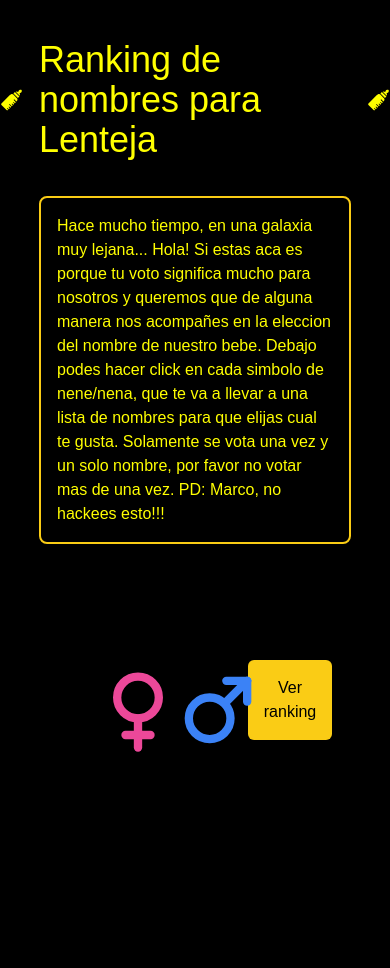
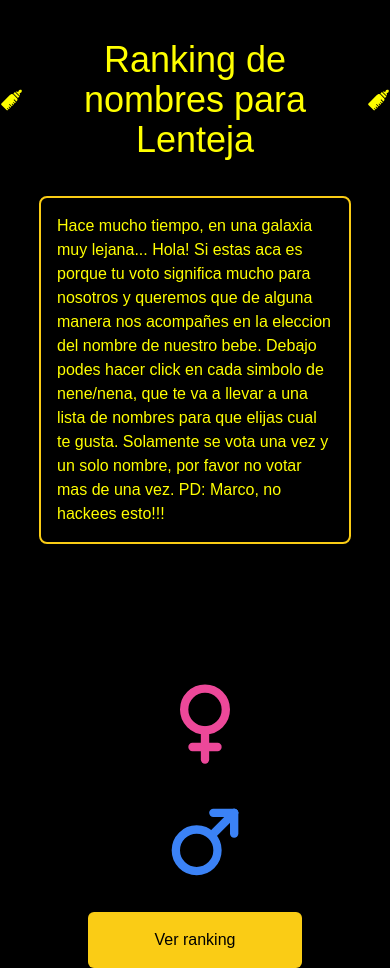
Before and after one commit to FeDev13/baby-names-, a Next.js app: page / in a window 390 px wide. Before the commit the page ends 844 px from the top, so only its background shows below. Built offline with nearby package versions, Linux system fonts and the light colour scheme; a web font is replaced by a local one.

Commit message:
fix responsive layout

```diff
--- a/app/female/page.tsx
+++ b/app/female/page.tsx
@@ -35,7 +35,7 @@ export default function FemaleNames() {
   return (
     <div className='flex flex-col items-center justify-center'>
         <div className='flex'>
-            <h1 className='text-4xl mt-2'>Nombres de princesa</h1>
+            <h1 className='text-4xl mt-2 text-center'>Nombres de princesa</h1>
             <FaRebel className='text-5xl mx-6' />
         </div>
 
--- a/app/male/page.tsx
+++ b/app/male/page.tsx
@@ -34,7 +34,7 @@ export default function MaleNames() {
   return (
     <div className='flex flex-col items-center justify-center'>
         <div className='flex'>
-            <h1 className='text-4xl mt-2'>Nombres de jedi</h1>
+            <h1 className='text-4xl mt-2 text-center'>Nombres de jedi</h1>
             <GiLightSabers className='text-4xl mx-4 mt-2' />
         </div>
 
--- a/app/page.tsx
+++ b/app/page.tsx
@@ -23,10 +23,10 @@ export default function Home() {
     <div className="flex flex-col items-center justify-center">
       <div className="flex flex-row items-center justify-center mt-10">
         <GiBabyBottle className="w-10 h-10 text-2xl" />
-        <h1 className="text-4xl mx-4">Ranking de nombres para Lenteja</h1>
+        <h1 className="text-4xl mx-4 text-center">Ranking de nombres para Lenteja</h1>
         <GiBabyBottle className="w-10 h-10 text-2xl" />
       </div>
-      <p className="mx-2 w-[80%] text-md font-thin my-9 border-2 border-yellow-400 rounded-lg p-4">
+      <p className="mx-2 w-[80%] text-md font-thin mt-9 mb-2 border-2 border-yellow-400 rounded-lg p-4">
         Hace mucho tiempo, en una galaxia muy lejana...
         Hola! Si estas aca es porque tu voto significa mucho para nosotros y
         queremos que de alguna manera nos acompañes en la eleccion del nombre de
@@ -36,17 +36,17 @@ export default function Home() {
         una vez.
         PD: Marco, no hackees esto!!!
       </p>
-      <div className="flex flex-row items-center mt-20 justify-around w-[55%]">
+      <div className="grid grid-cols-1 md:flex md:flex-row items-center mt-20 justify-around w-[55%]">
         <button
-          className="transform transition duration-300 hover:scale-110 h-20 w-20"
+          className=" mx-auto transform transition duration-300 hover:scale-110 h-20 w-20 my-10"
           onClick={goToFemaleNames}
         >
           <TbGenderFemale size={100} className=" text-pink-500 " />
         </button>
-        <button onClick={goToMaleNames} className=" transform transition duration-300 hover:scale-110 h-20 w-20">
+        <button onClick={goToMaleNames} className="  mx-auto transform transition duration-300 hover:scale-110 h-20 w-20">
           <TbGenderMale size={100} className=" text-blue-500" />
         </button>
-        <button className='rounded-md p-4 text-black bg-yellow-400'onClick={goToRankings}>Ver ranking</button>
+        <button className='rounded-md p-4 text-black bg-yellow-400 mt-10'onClick={goToRankings}>Ver ranking</button>
       </div>
     </div>
   );
```
